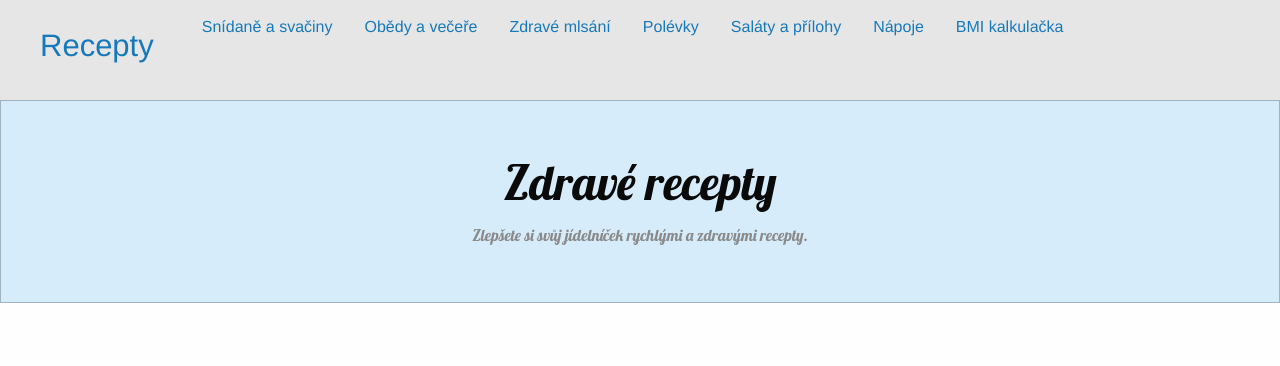
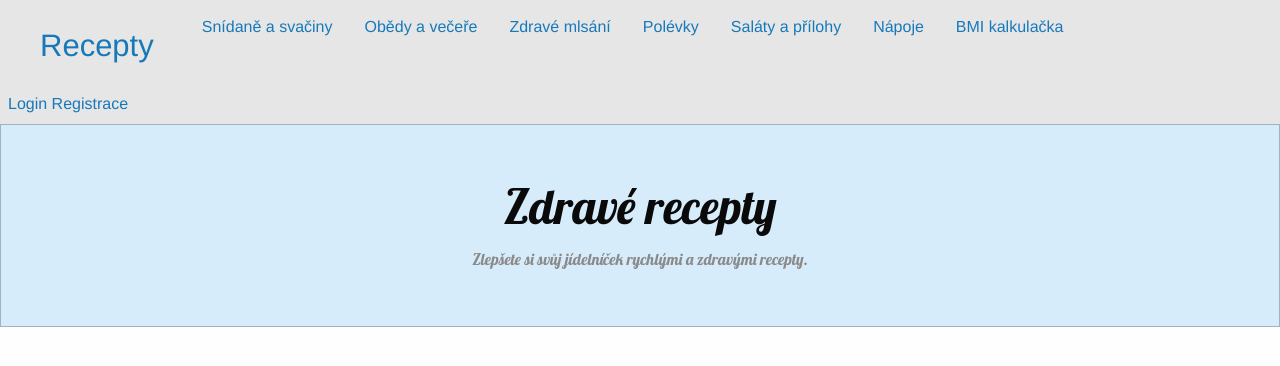
Before and after one commit to SaikiDean/final_project, a Django app: template recepty/templates/main.html in a window 1280 px wide. Shown: the top 366 px of the page. Run offline with Django 3.2, Linux system fonts and the light colour scheme; the template is opened without the code that fills it, so the values that code supplies are empty; some libraries are stand-ins or nearby versions.

Commit message:
registrace, login, funguje přidávání receptů i od jiných users než jen od admina

```diff
--- a/recepty/requirements.txt
+++ b/recepty/requirements.txt
@@ -0,0 +1,4 @@
+Django==2.2.6
+Pillow==8.1.0
+pytz==2020.4
+sqlparse==0.4.1
--- a/recepty/templates/base.html
+++ b/recepty/templates/base.html
@@ -47,6 +47,8 @@
                 <a class="nav-link" href="/bmi">BMI kalkulačka</a>
             </li>
         </ul>
+          <a class="nav-link" href="/login">Login</a>
+          <a class="nav-link" href="/register">Registrace</a>
       </div>
     </div>
     <!-- End Top Bar -->
```
Also changed, not shown: recepty/db.sqlite3, recepty/img/candat.jpg (added).
